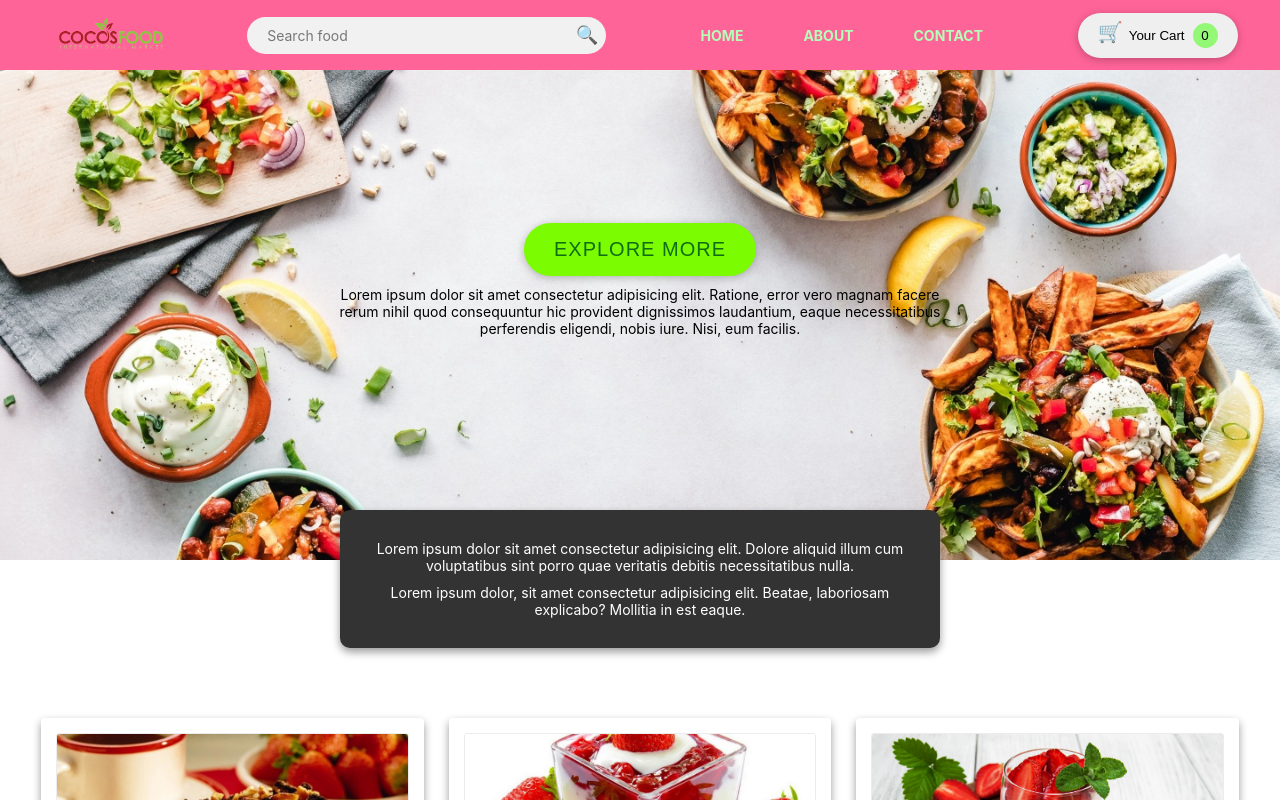
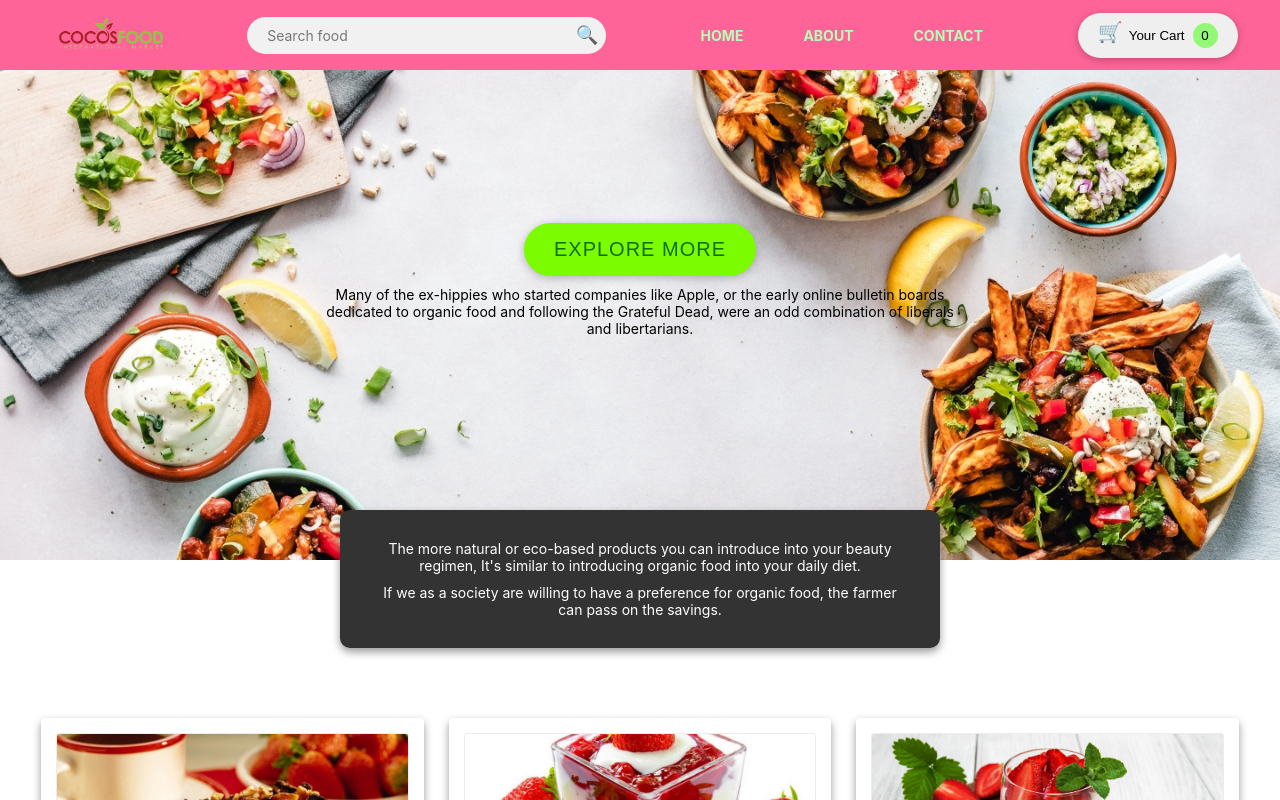
Before and after one commit to ariful-1122/food-order-application, a Next.js app: page / in a window 1280 px wide. Shown: the top 800 px of the page. Built offline with nearby package versions, Linux system fonts and the light colour scheme.

Commit message:
quote change

```diff
--- a/components/Sections/hero/Hero.js
+++ b/components/Sections/hero/Hero.js
@@ -7,10 +7,9 @@ const Hero = () => {
       <div className="hero__content">
         <Button className="hero__button">Explore More</Button>
         <p className="hero__overview-text">
-          Lorem ipsum dolor sit amet consectetur adipisicing elit. Ratione,
-          error vero magnam facere rerum nihil quod consequuntur hic provident
-          dignissimos laudantium, eaque necessitatibus perferendis eligendi,
-          nobis iure. Nisi, eum facilis.
+          Many of the ex-hippies who started companies like Apple, or the early
+          online bulletin boards dedicated to organic food and following the
+          Grateful Dead, were an odd combination of liberals and libertarians.
         </p>
       </div>
     </div>
--- a/components/Sections/overview/OverviewText.js
+++ b/components/Sections/overview/OverviewText.js
@@ -4,13 +4,13 @@ const OverviewText = () => {
   return (
     <div className="overview">
       <p className="overview__text">
-        Lorem ipsum dolor sit amet consectetur adipisicing elit. Dolore aliquid
-        illum cum voluptatibus sint porro quae veritatis debitis necessitatibus
-        nulla.
+        The more natural or eco-based products you can introduce into your
+        beauty regimen, It's similar to introducing organic food into your daily
+        diet.
       </p>
       <p className="overview__text">
-        Lorem ipsum dolor, sit amet consectetur adipisicing elit. Beatae,
-        laboriosam explicabo? Mollitia in est eaque.
+        If we as a society are willing to have a preference for organic food,
+        the farmer can pass on the savings.
       </p>
     </div>
   );
--- a/pages/index.js
+++ b/pages/index.js
@@ -8,12 +8,12 @@ import CartModal from "../components/UI/Modals/CartModal";
 const Home = () => {
   const { isShown } = useSelector((state) => state.modal);
   return (
-    <div>
+    <>
       {isShown && <CartModal />}
       <Hero />
       <OverviewText />
       <Products />
-    </div>
+    </>
   );
 };
 
```
